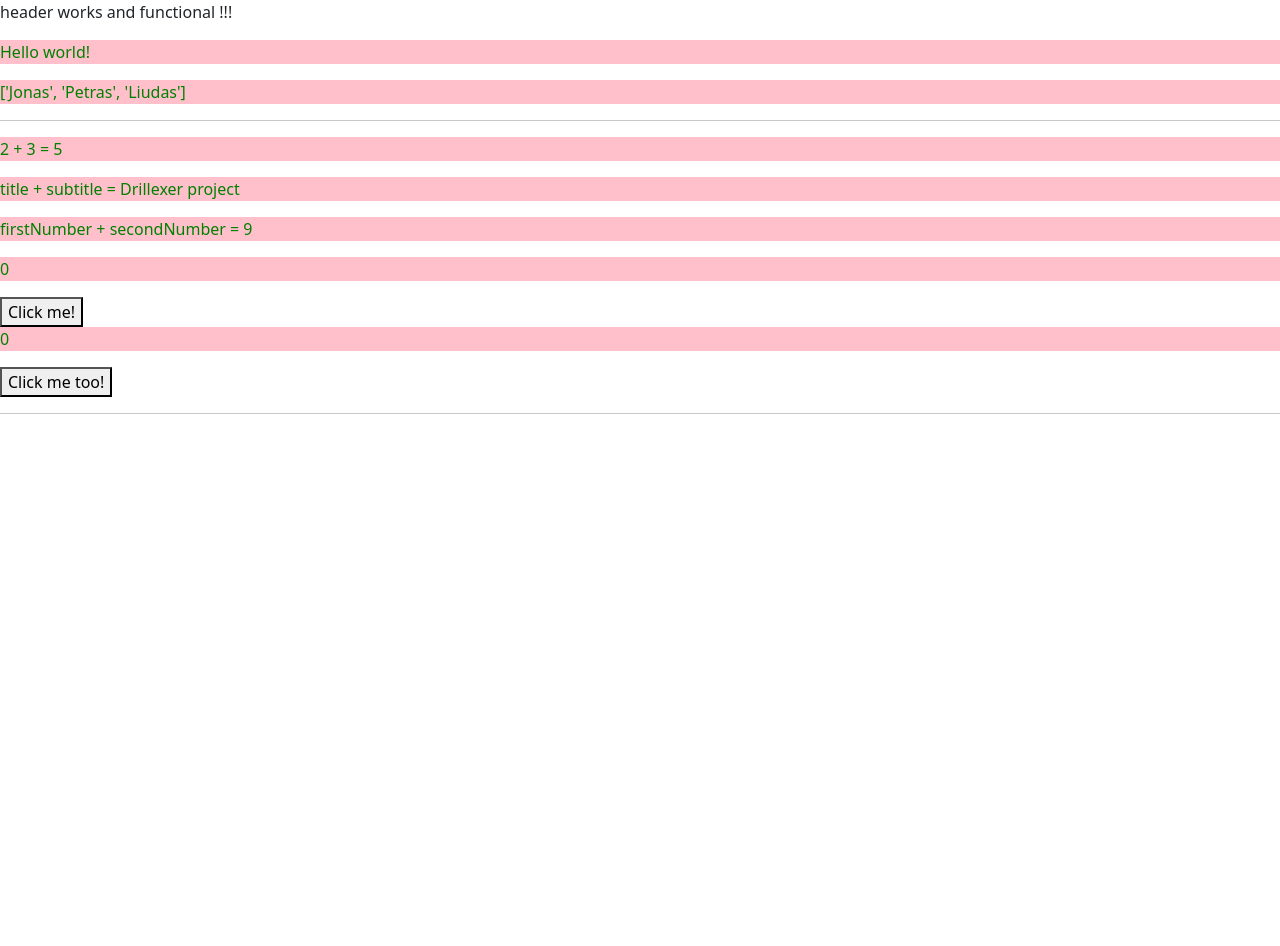
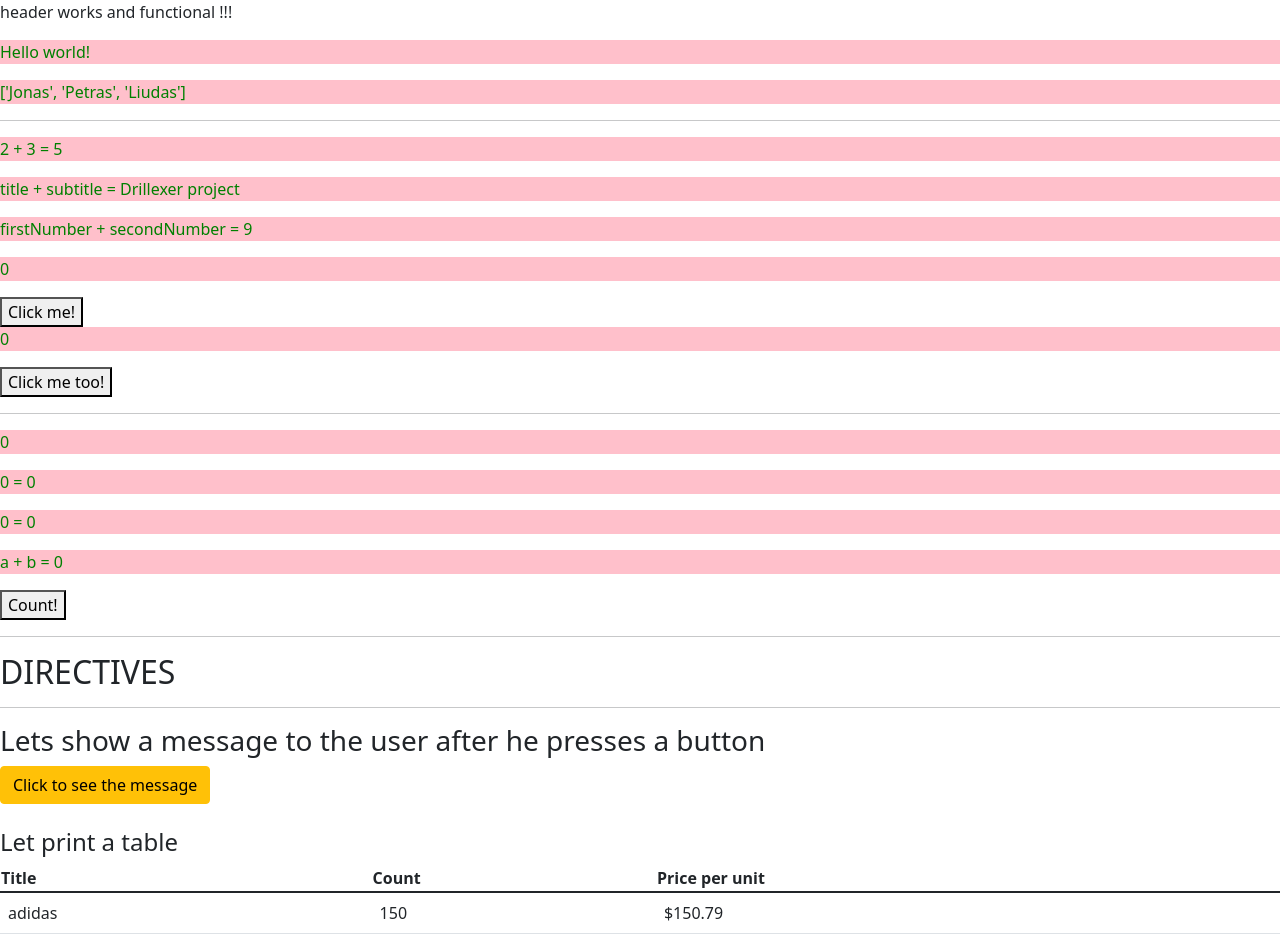
Before and after one commit to TS-BIT/Drillexer, an Angular app: page / in a window 1280 px wide. Shown: the top 946 px of the page. Before the commit the page ends 800 px from the top, so only its background shows below. Built offline with nearby package versions, Linux system fonts and the light colour scheme.

Commit message:
Last changes 0909agulproj

```diff
--- a/src/app/app.component.ts
+++ b/src/app/app.component.ts
@@ -24,23 +24,68 @@ template: `
 <button (click)='counter = counter + 1'>Click me!</button>
 <p> {{counter2}}</p>
 <button (click)='clickHandler()'>Click me too!</button>
- <!-- <di></di> -->
+
+<hr />
+
+<p> {{counter_ab}} </p>
+<p> {{a}} = {{counter}} </p>
+<p> {{b}} = {{counter2}} </p>
+<p> a + b = {{a + b}}</p>
+
+<button (click)='counter_ab = a + b'>Count!</button>
+
+<hr />
+
+<div>
+<h2>DIRECTIVES</h2>
 
 <hr>
+
+<h3>Lets show a message  to the user after he presses a button</h3>
+<!-- <p>This a message that will be show after clicking the button</p> -->
+<p *ngIf="isMessageShow">This is This a message that will be show after clicking the button</p>
+<button (click)="toggleMessage()" class="btn btn-warning">{{ buttonText }}</button>
+<br>
+<br>
+
+<h4>Let print a table</h4>
+
+<table class="table" *ngIf="products.length !==0">
+<tr>
+  <th>Title</th>
+  <th>Count</th>
+  <th>Price per unit</th>
+</tr>
+
+<tbody>
+<tr *ngFor="let product of products">
+
+<td>{{ product.title | lowercase }}</td>
+<td>{{ product.count }}</td>
+<td>{{ product.pricePerUnitInDollars | currency: product.currency : 'symbol' : '1.2-2' }}</td>
+
+</tr>
+
+</tbody>
+
+</table>
+
+</div>
+
+<hr />
 <!-- Dvikryptis
 <input {(ngModel)}='text'>
 <p>{{ text }}</p> -->
 
+<hr />
+
 <!-- 2 vienkrypciai
-<input (input)="userInput($event)" [value]="text">
+<input (input)='userInput($event)' [value]='text'>
 <p>{{ text }}</p> -->
-
-
 
 `,
 
 styles: ['p {color: green;}', 'p {background-color: pink;}', 'p {align: center}'],
-
 
 })
 
@@ -57,6 +102,40 @@ export class AppComponent {
   clickHandler() {
     this.counter2++;
   }
+a = 0;
+b = 0;
+counter_ab = 0;
+
+isMessageShow = false;
+buttonText = 'Click to see the message';
+toggleMessage() {
+  if(this.isMessageShow) {
+    this.isMessageShow = false;
+    this.buttonText = 'Click to see the message'
+  } else {
+    this.isMessageShow = true;
+    this.buttonText = 'Click to hide the message'
+  }
+}
+showMessage () {
+  this.isMessageShow = !this.isMessageShow;
+}
+
+products = [
+{ title: "Adidas", count: 150, pricePerUnitInDollars: 150.79, currency: "USD"},
+{ title: "Puma", count: 200 , pricePerUnitInDollars: 150.69, currency: "EUR"},
+{ title: "Nike", count: 180, pricePerUnitInDollars: 150.49, currency: "EUR"}
+]
+
+
+
+// userInput($event: Event) {
+//   this.text = (<HTMLTextAreaElement>$event.target).value;
+// }
+// clickHandler() {
+//   this.counter2++;
+// }
+
   mouseX = 0;
   mouseY = 0;
   // mouseMoveHandler($mouseEvent)
--- a/src/app/app.module.ts
+++ b/src/app/app.module.ts
@@ -3,7 +3,7 @@ import { FormsModule } from '@angular/forms';
 import { BrowserModule } from '@angular/platform-browser';
 
 import { AppComponent } from './app.component';
-import { HeaderComponent } from './header/header.component';
+import { HeaderComponent } from './components/header/header.component';
 
 
 @NgModule({
```
Also changed, not shown: src/app/components/header/header.component.css (added), src/app/components/header/header.component.html (renamed from src/app/header/header.component.html), src/app/components/header/header.component.ts (renamed from src/app/header/header.component.ts), 1 other file (tests, documents, lock files or other folders).
